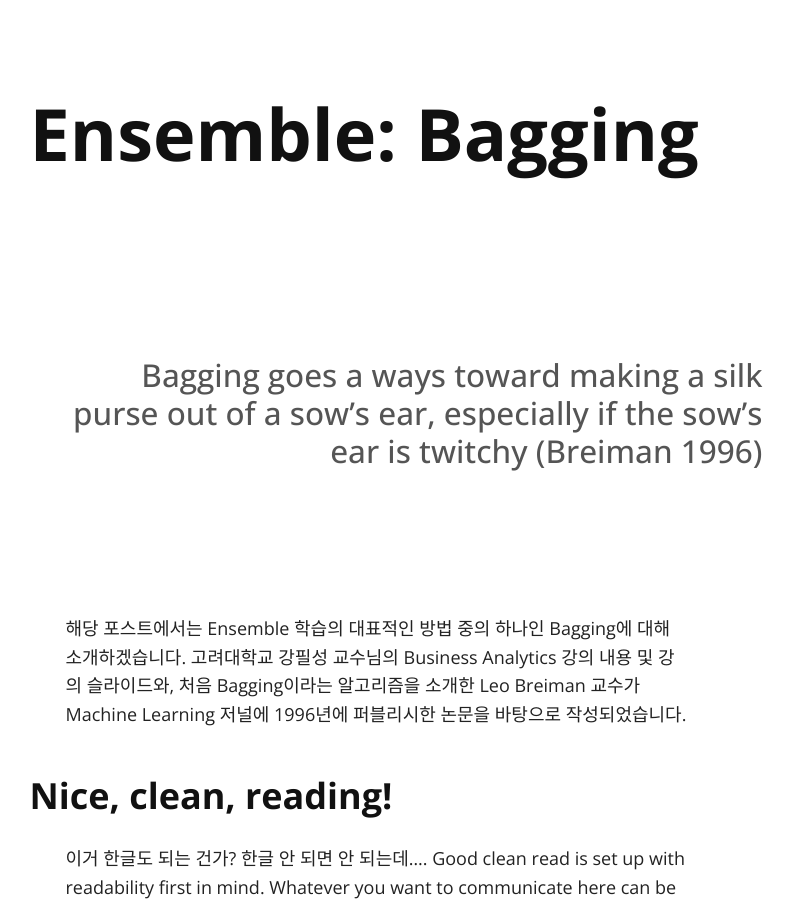
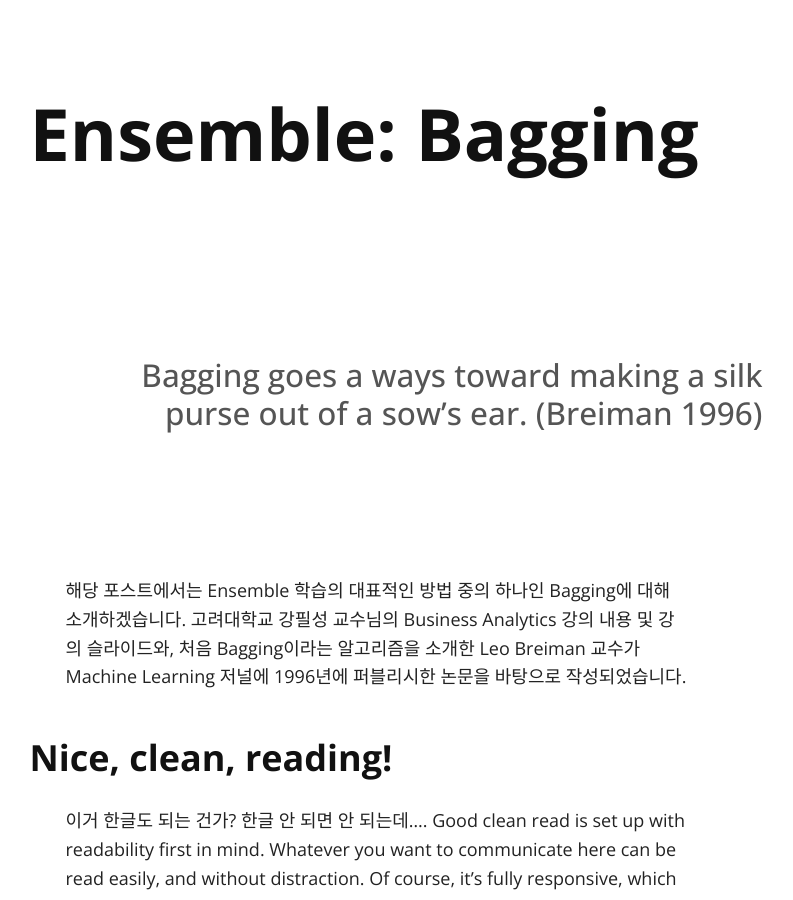
Before and after one commit to seokchaeyoon/seokchaeyoon.github.io, a Jekyll site: the page built from index.md, in a window 1280 px wide and 900 px high. Shown: the whole window, without its empty margins (262-1055 px from the left). Built offline with Jekyll 4.4.1, drawn with Linux system fonts in a browser that asks for light colours; nearby versions of some CDN libraries; our own code applies the rules of GitHub Pages for plain Markdown files.

Commit message:
Update index.md

```diff
--- a/index.md
+++ b/index.md
@@ -2,7 +2,7 @@
 layout: default
 ---
 
-## Bagging goes a ways toward making a silk purse out of a sow’s ear, especially if the sow’s ear is twitchy (Breiman 1996)
+## Bagging goes a ways toward making a silk purse out of a sow’s ear. (Breiman 1996)
 
 해당 포스트에서는 Ensemble 학습의 대표적인 방법 중의 하나인 Bagging에 대해 소개하겠습니다. 고려대학교 강필성 교수님의 Business Analytics 강의 내용 및 강의 슬라이드와, 처음 Bagging이라는 알고리즘을 소개한 Leo Breiman 교수가 Machine Learning 저널에 1996년에 퍼블리시한 논문을 바탕으로 작성되었습니다.
 
```
